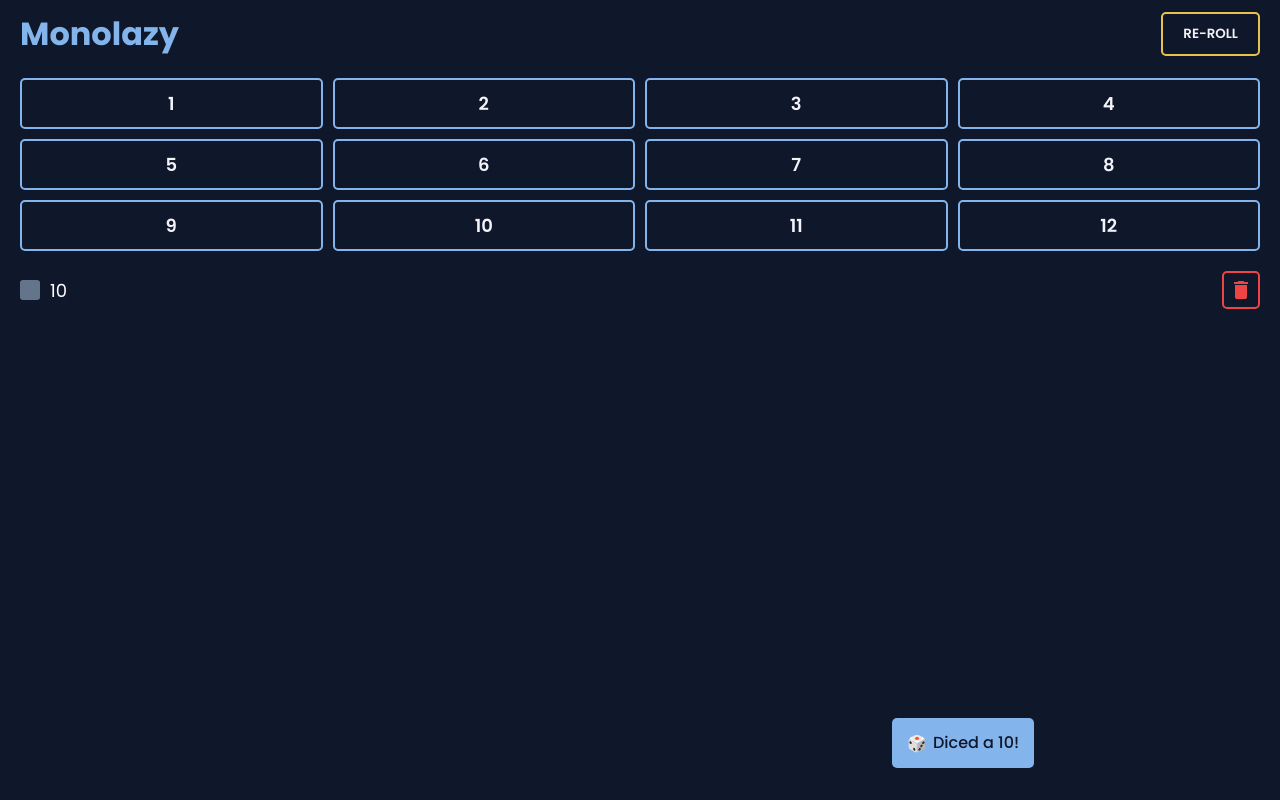
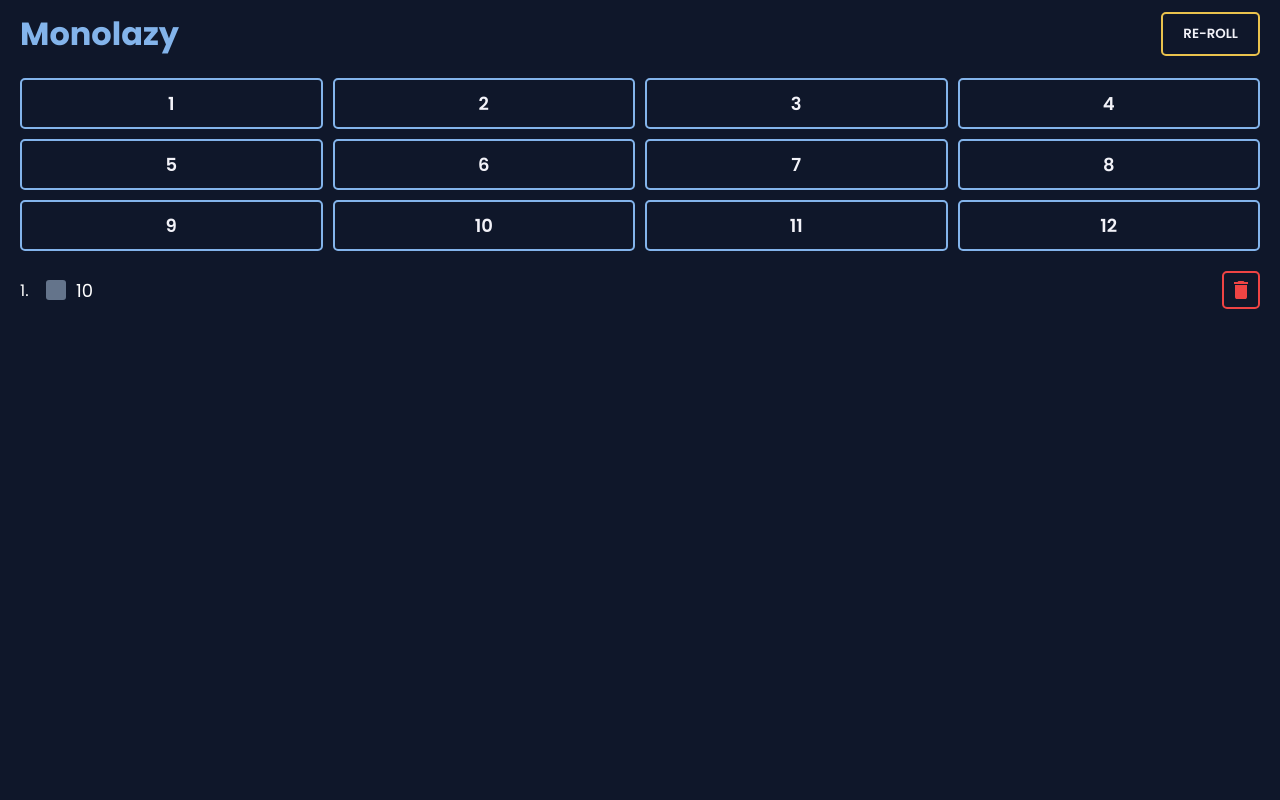
Before and after one commit to xyugen/monolazy, a React (Vite) app: page / in a window 1280 px wide. Both pictures are taken after a click on the button "10". Built offline with nearby package versions, Linux system fonts and the light colour scheme.

Commit message:
feat: add overflow-scroll to list and index label

```diff
--- a/src/App.css
+++ b/src/App.css
@@ -51,6 +51,12 @@
   flex-direction: column;
   gap: 10px;
   padding: 10px 20px;
+  max-height: 35rem;
+  overflow-y: auto;
+}
+
+.diced-number-label {
+  width: 1rem;
 }
 
 .diced-number {
--- a/src/App.tsx
+++ b/src/App.tsx
@@ -72,6 +72,7 @@
         {diceRolls.map((diceRoll, index) => (
           <div className='diced-number' key={index}>
             <div>
+              <p className='diced-number-label'>{index + 1}.</p>
               <input name={'dice' + index} id={'dice' + index} type="checkbox" onChange={() => handleDicedChecked(index)} />
               <label className='diced-label' htmlFor={'dice' + index} style={{ textDecoration: checkedState[index] ? 'line-through' : 'none' }}>{diceRoll}</label>
             </div>
@@ -83,6 +84,7 @@
       <Toaster toastOptions={{
         unstyled: true,
         className: 'toast',
+        duration: 1000,
       }} />
     </>
   )
```
